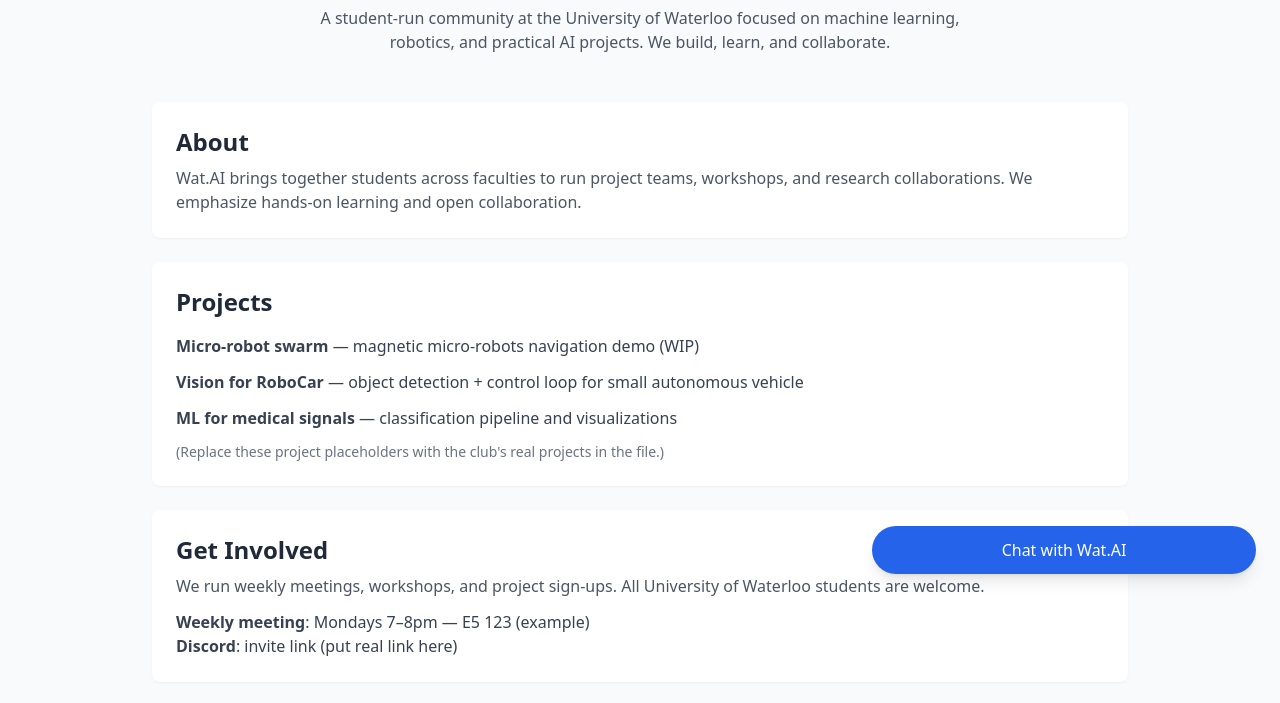
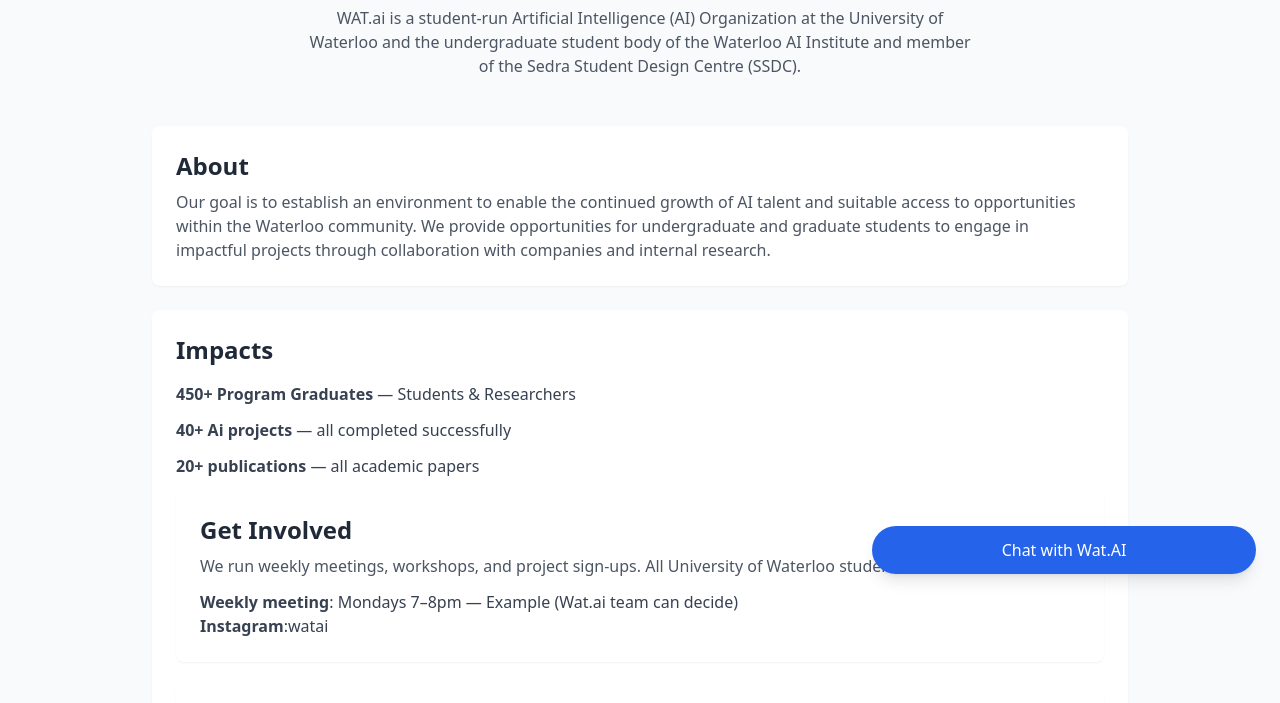
Before and after one commit to rayaan-ali/2wat.ai, a plain HTML site: page index.html in a window 1280 px wide. Shown: the part 202-905 px from the top of the page. Drawn offline with nearby package versions, Linux system fonts and the light colour scheme.

Commit message:
Update index.html

````diff
--- a/index.html
+++ b/index.html
@@ -30,25 +30,26 @@
   <!-- HERO -->
   <header class="max-w-5xl mx-auto px-6 py-12 text-center">
     <h1 class="text-4xl md:text-5xl font-extrabold">Wat.AI</h1>
-    <p class="mt-4 text-gray-600 max-w-2xl mx-auto">A student-run community at the University of Waterloo focused on machine learning, robotics, and practical AI projects. We build, learn, and collaborate.</p>
+    <p class="mt-4 text-gray-600 max-w-2xl mx-auto">WAT.ai is a student-run Artificial Intelligence (AI) Organization at the University of Waterloo and the undergraduate student body of the Waterloo AI Institute and member of the Sedra Student Design Centre (SSDC).</p>
   </header>
 
   <main class="max-w-5xl mx-auto px-6 pb-24">
     <!-- ABOUT -->
     <section id="about" class="bg-white p-6 rounded-lg shadow-sm mb-6">
       <h2 class="text-2xl font-semibold">About</h2>
-      <p class="mt-2 text-gray-600">Wat.AI brings together students across faculties to run project teams, workshops, and research collaborations. We emphasize hands-on learning and open collaboration.</p>
+      <p class="mt-2 text-gray-600">Our goal is to establish an environment to enable the continued growth of AI talent and suitable access to opportunities within the Waterloo community. We provide opportunities for undergraduate and graduate students to engage in impactful projects through collaboration with companies and internal research.
+</p>
     </section>
 
     <!-- PROJECTS -->
     <section id="projects" class="bg-white p-6 rounded-lg shadow-sm mb-6">
-      <h2 class="text-2xl font-semibold">Projects</h2>
+      <h2 class="text-2xl font-semibold">Impacts</h2>
       <ul class="mt-4 space-y-3 text-gray-700">
-        <li><strong>Micro-robot swarm</strong> — magnetic micro-robots navigation demo (WIP)</li>
-        <li><strong>Vision for RoboCar</strong> — object detection + control loop for small autonomous vehicle</li>
-        <li><strong>ML for medical signals</strong> — classification pipeline and visualizations</li>
+        <li><strong>450+ Program Graduates</strong> — Students & Researchers</li>
+        <li><strong>40+ Ai projects</strong> — all completed successfully</li>
+        <li><strong>20+ publications</strong> — all academic papers</li>
       </ul>
-      <p class="mt-3 text-sm text-gray-500">(Replace these project placeholders with the club's real projects in the file.)</p>
+      <p class="mt-3 text-sm text-gray-500")
     </section>
 
     <!-- JOIN -->
@@ -56,16 +57,15 @@
       <h2 class="text-2xl font-semibold">Get Involved</h2>
       <p class="mt-2 text-gray-600">We run weekly meetings, workshops, and project sign-ups. All University of Waterloo students are welcome.</p>
       <ul class="mt-3 text-gray-700">
-        <li><strong>Weekly meeting</strong>: Mondays 7–8pm — E5 123 (example)</li>
-        <li><strong>Discord</strong>: invite link (put real link here)</li>
+        <li><strong>Weekly meeting</strong>: Mondays 7–8pm — Example (Wat.ai team can decide) </li>
+        <li><strong>Instagram</strong>:watai </li>
       </ul>
     </section>
 
     <!-- CONTACT -->
     <section id="contact" class="bg-white p-6 rounded-lg shadow-sm mb-6">
       <h2 class="text-2xl font-semibold">Contact</h2>
-      <p class="mt-2 text-gray-600">Email: <a href="mailto:wat.ai@uwaterloo.ca" class="text-blue-600">wat.ai@uwaterloo.ca</a></p>
-      <p class="mt-1 text-gray-600">GitHub / Discord / Social links: replace with real URLs in the file.</p>
+      <p class="mt-2 text-gray-600">Email: <a href="mailto:wat.ai@uwaterloo.ca" class="text-blue-600">contact@watai.ca</a></p>
     </section>
   </main>
 
@@ -91,9 +91,8 @@
   </div>
 
   <script>
-    // CONFIGURATION -----
-    // Toggle this to `true` if you've deployed the serverless function and set API_ENDPOINT.
-    const API_MODE = false; // <<-- change to true to enable real AI via serverless proxy
+    //future stuff
+    const API_MODE = false; // <<-- change to true to enable real AI via serverless prox
     // If API_MODE is true, set API_ENDPOINT to your deployed function path:
     // - Netlify example: '/.netlify/functions/openai-chat'
     // - Vercel example: '/api/openai-chat'
@@ -128,7 +127,6 @@
             body: JSON.stringify({ message: text })
           });
           const data = await res.json();
-          // remove the 'Thinking...' placeholder
           removeLastBotPlaceholder();
           appendMessage('bot', data.reply || 'Sorry, no reply.');
         } catch (err) {
@@ -137,7 +135,7 @@
           console.error(err);
         }
       } else {
-        // Local demo bot (rules-based) -- safe for live demos without any keys
+        // Local demo bot (rules-based)
         appendMessage('bot', '...');
         setTimeout(() => {
           removeLastBotPlaceholder();
@@ -174,8 +172,6 @@
       if (/\b(contact|email|github|discord)\b/.test(p)) return 'Email wat.ai@uwaterloo.ca or check our GitHub and Discord links in the Contact section.';
       return "Thanks — we'll pass this to our team. If you want a detailed answer, enable the club's AI chatbot by deploying the serverless function and switching API_MODE to true.";
     }
-
-    // optional: keyboard shortcut to open chat (press "/")
     window.addEventListener('keydown', (e) => {
       if (e.key === '/') {
         e.preventDefault();
@@ -186,5 +182,3 @@
 
   </script>
 </body>
-</html>
-```
````
